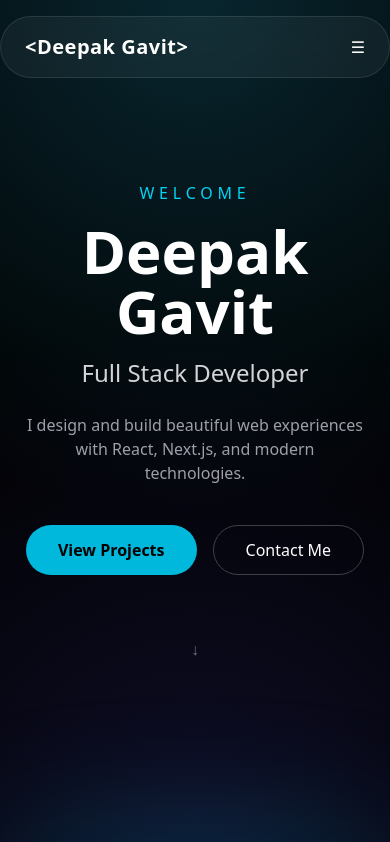
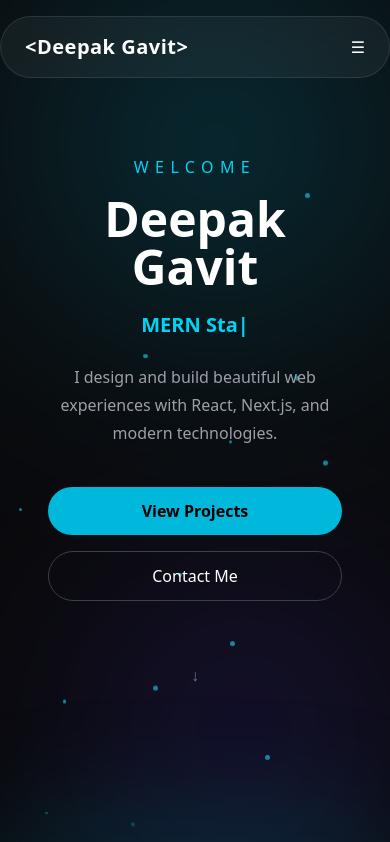
Before and after one commit to Deepakgavit563/Deepak-portifolio, a Next.js app: page / in a window 390 px wide. Shown: the top 842 px of the page. Built offline with nearby package versions, Linux system fonts and the light colour scheme.

Commit message:
Enhance hero with animations and responsive design

```diff
--- a/package.json
+++ b/package.json
@@ -14,7 +14,8 @@
     "lenis": "^1.3.25",
     "next": "16.2.9",
     "react": "19.2.4",
-    "react-dom": "19.2.4"
+    "react-dom": "19.2.4",
+    "react-type-animation": "^3.2.0"
   },
   "devDependencies": {
     "@tailwindcss/postcss": "^4",
--- /dev/null
+++ b/src/app/components/effects/CursorGlow.tsx
@@ -0,0 +1,49 @@
+"use client";
+
+import { useEffect, useRef } from "react";
+
+export default function CursorGlow() {
+  const glowRef = useRef<HTMLDivElement>(null);
+
+  useEffect(() => {
+    const glow = glowRef.current;
+    if (!glow) return;
+
+    const moveGlow = (e: MouseEvent) => {
+      glow.animate(
+        {
+          left: `${e.clientX}px`,
+          top: `${e.clientY}px`,
+        },
+        {
+          duration: 300,
+          fill: "forwards",
+        }
+      );
+    };
+
+    window.addEventListener("mousemove", moveGlow);
+
+    return () => {
+      window.removeEventListener("mousemove", moveGlow);
+    };
+  }, []);
+
+  return (
+    <div
+      ref={glowRef}
+      className="
+        pointer-events-none
+        fixed
+        z-0
+        h-72
+        w-72
+        -translate-x-1/2
+        -translate-y-1/2
+        rounded-full
+        bg-cyan-500/15
+        blur-3xl
+      "
+    />
+  );
+}
--- /dev/null
+++ b/src/app/components/effects/FloatingParticles.tsx
@@ -0,0 +1,34 @@
+"use client";
+
+import { useMemo } from "react";
+
+export default function FloatingParticles() {
+  const particles = useMemo(
+    () =>
+      Array.from({ length: 30 }, () => ({
+        left: Math.random() * 100,
+        delay: Math.random() * 10,
+        duration: 8 + Math.random() * 8,
+        size: 2 + Math.random() * 4,
+      })),
+    []
+  );
+
+  return (
+    <div className="pointer-events-none absolute inset-0 overflow-hidden z-0">
+      {particles.map((p, i) => (
+        <span
+          key={i}
+          className="particle"
+          style={{
+            left: `${p.left}%`,
+            width: `${p.size}px`,
+            height: `${p.size}px`,
+            animationDelay: `${p.delay}s`,
+            animationDuration: `${p.duration}s`,
+          }}
+        />
+      ))}
+    </div>
+  );
+}
--- a/src/app/components/sections/Hero.tsx
+++ b/src/app/components/sections/Hero.tsx
@@ -3,6 +3,8 @@
 import { useRef } from "react";
 import gsap from "gsap";
 import { useGSAP } from "@gsap/react";
+import { TypeAnimation } from "react-type-animation";
+import FloatingParticles from "../effects/FloatingParticles";
 
 export default function Hero() {
   const container = useRef<HTMLDivElement>(null);
@@ -36,40 +38,123 @@ export default function Hero() {
           y: 20,
           duration: 0.6,
         });
+
+      // Animate background gradients
+      gsap.to(".gradient1", {
+  x: 40,
+  y: -30,
+  scale: 1.15,
+  rotation: 10,
+  duration: 12,
+  repeat: -1,
+  yoyo: true,
+  ease: "sine.inOut",
+});
+
+gsap.to(".gradient2", {
+  x: -40,
+  y: 40,
+  scale: 0.9,
+  rotation: -10,
+  duration: 15,
+  repeat: -1,
+  yoyo: true,
+  ease: "sine.inOut",
+});
     },
-    { scope: container }
+    { scope: container },
   );
 
   return (
     <section
       ref={container}
-      className="relative flex h-screen items-center justify-center overflow-hidden"
+      className="relative flex min-h-screen items-center justify-center overflow-hidden px-6"
     >
       {/* Background */}
-      <div className="absolute inset-0 bg-black" />
-      <div className="absolute inset-0 bg-[radial-gradient(circle_at_top,#155e75,transparent_60%)] opacity-40" />
-      <div className="absolute inset-0 bg-[radial-gradient(circle_at_bottom,#312e81,transparent_60%)] opacity-30" />
+      {/* Base Background */}
+<div className="absolute inset-0 bg-[#09090b]" />
 
+{/* Cyan Glow */}
+<div
+  className="
+    gradient1
+    absolute
+    top-0
+    left-1/2
+    -translate-x-1/2
+    h-[320px]
+    w-[320px]
+    rounded-full
+    bg-cyan-500/25
+    blur-[120px]
+
+    sm:h-[450px]
+    sm:w-[450px]
+
+    md:h-[600px]
+    md:w-[600px]
+
+    lg:h-[750px]
+    lg:w-[750px]
+  "
+/>
+
+{/* Purple Glow */}
+<div
+  className="
+    gradient2
+    absolute
+    bottom-0
+    right-0
+    h-[260px]
+    w-[260px]
+    rounded-full
+    bg-indigo-600/25
+    blur-[120px]
+
+    sm:h-[380px]
+    sm:w-[380px]
+
+    md:h-[500px]
+    md:w-[500px]
+
+    lg:h-[650px]
+    lg:w-[650px]
+  "
+/>
+      <FloatingParticles />
       {/* Content */}
       <div className="relative z-10 px-6 text-center">
-        <p className="welcome mb-4 uppercase tracking-[0.3em] text-cyan-400">
+        <p className="welcome mb-4 uppercase tracking-[0.4em] text-cyan-400">
           Welcome
         </p>
 
-        <h1 className="title text-6xl font-black md:text-8xl">
-          Deepak Gavit
-        </h1>
+        <h1 className="title text-5xl font-black leading-none sm:text-6xl md:text-7xl lg:text-8xl">Deepak Gavit</h1>
 
-        <h2 className="subtitle mt-4 text-2xl text-zinc-300 md:text-4xl">
-          Full Stack Developer
+        <h2 className="subtitle mt-5 text-xl font-semibold text-cyan-400 sm:text-2xl md:text-3xl lg:text-4xl">
+          <TypeAnimation
+            sequence={[
+              "Full Stack Developer",
+              1500,
+              "MERN Stack Developer",
+              1500,
+              "React Developer",
+              1500,
+              "Problem Solver",
+              1500,
+            ]}
+            wrapper="span"
+            speed={50}
+            repeat={Infinity}
+          />
         </h2>
 
-        <p className="description mx-auto mt-6 max-w-xl text-zinc-400">
-          I design and build beautiful web experiences with React,
-          Next.js, and modern technologies.
+        <p className="description mx-auto mt-6 max-w-md px-2 text-base leading-7 text-zinc-400 sm:max-w-lg md:max-w-xl md:text-lg">
+          I design and build beautiful web experiences with React, Next.js, and
+          modern technologies.
         </p>
 
-        <div className="buttons mt-10 flex justify-center gap-4">
+        <div className="buttons mt-10 flex flex-col justify-center gap-4 sm:flex-row">
           <button className="rounded-full bg-cyan-500 px-8 py-3 font-semibold text-black transition hover:scale-105">
             View Projects
           </button>
@@ -79,9 +164,7 @@ export default function Hero() {
           </button>
         </div>
 
-        <div className="mt-16 animate-bounce text-zinc-500">
-          ↓
-        </div>
+        <div className="mt-16 animate-bounce text-zinc-500">↓</div>
       </div>
     </section>
   );
--- a/src/app/globals.css
+++ b/src/app/globals.css
@@ -9,3 +9,35 @@ body {
   color: white;
   overflow-x: hidden;
 }
+.particle {
+  position: absolute;
+  bottom: -20px;
+  width: 4px;
+  height: 4px;
+  border-radius: 999px;
+  background: rgba(34, 211, 238, 0.6);
+
+  animation-name: floatParticle;
+  animation-timing-function: linear;
+  animation-iteration-count: infinite;
+}
+
+@keyframes floatParticle {
+  from {
+    transform: translateY(0);
+    opacity: 0;
+  }
+
+  10% {
+    opacity: 1;
+  }
+
+  90% {
+    opacity: 1;
+  }
+
+  to {
+    transform: translateY(-110vh);
+    opacity: 0;
+  }
+}
--- a/src/app/page.tsx
+++ b/src/app/page.tsx
@@ -6,9 +6,11 @@ import Projects from "./components/sections/Projects";
 import Contact from "./components/sections/Contact";
 import Navbar from "./components/Navbar";
 import SmoothScroll from "./components/SmoothScroll";
+import CursorGlow from "./components/effects/CursorGlow";
 export default function Home() {
   return (
     <>
+    <CursorGlow />
     <SmoothScroll>
     <Navbar />
     <main>
```
Also changed, not shown: 1 other file (tests, documents, lock files or other folders).
